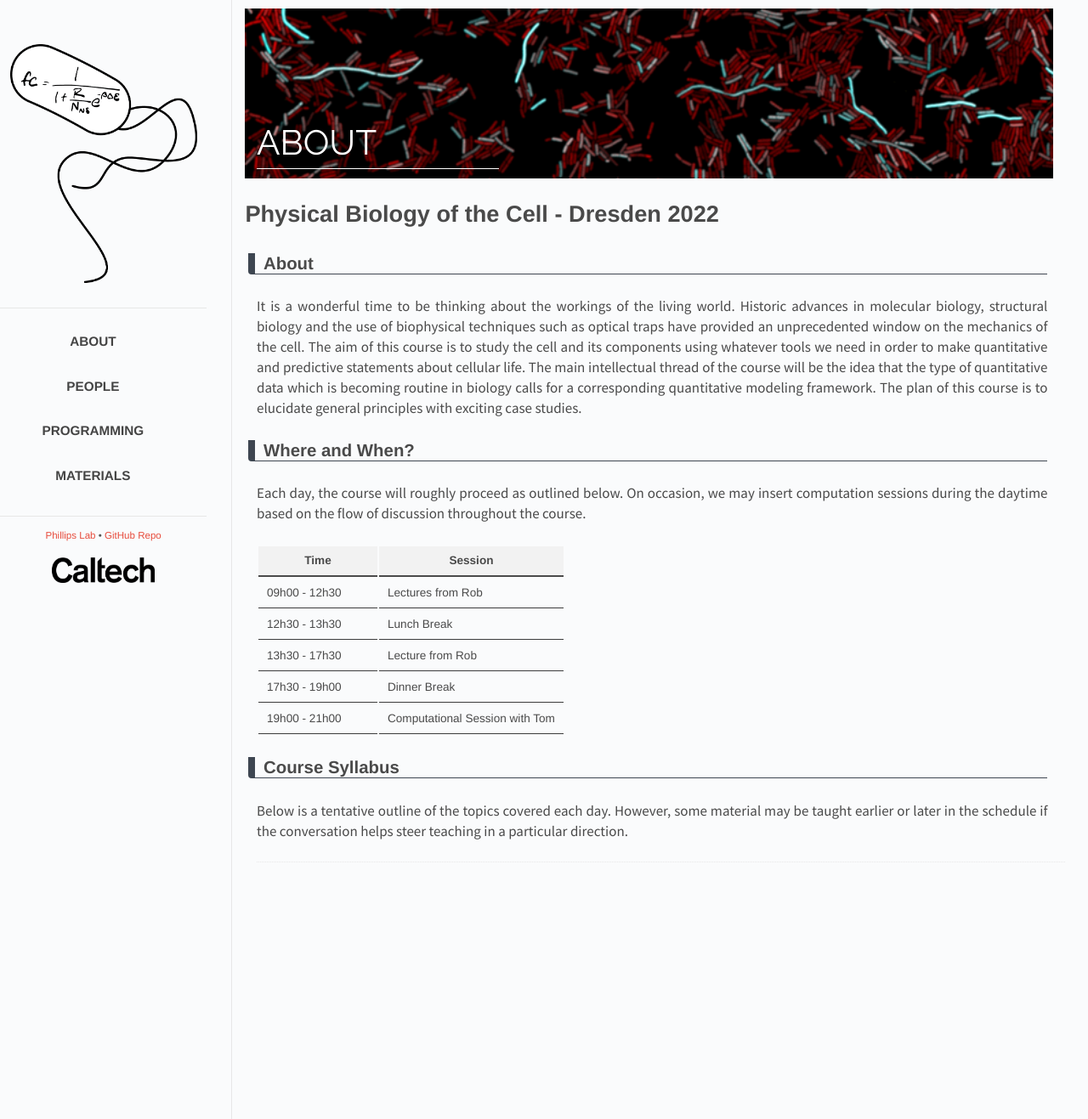
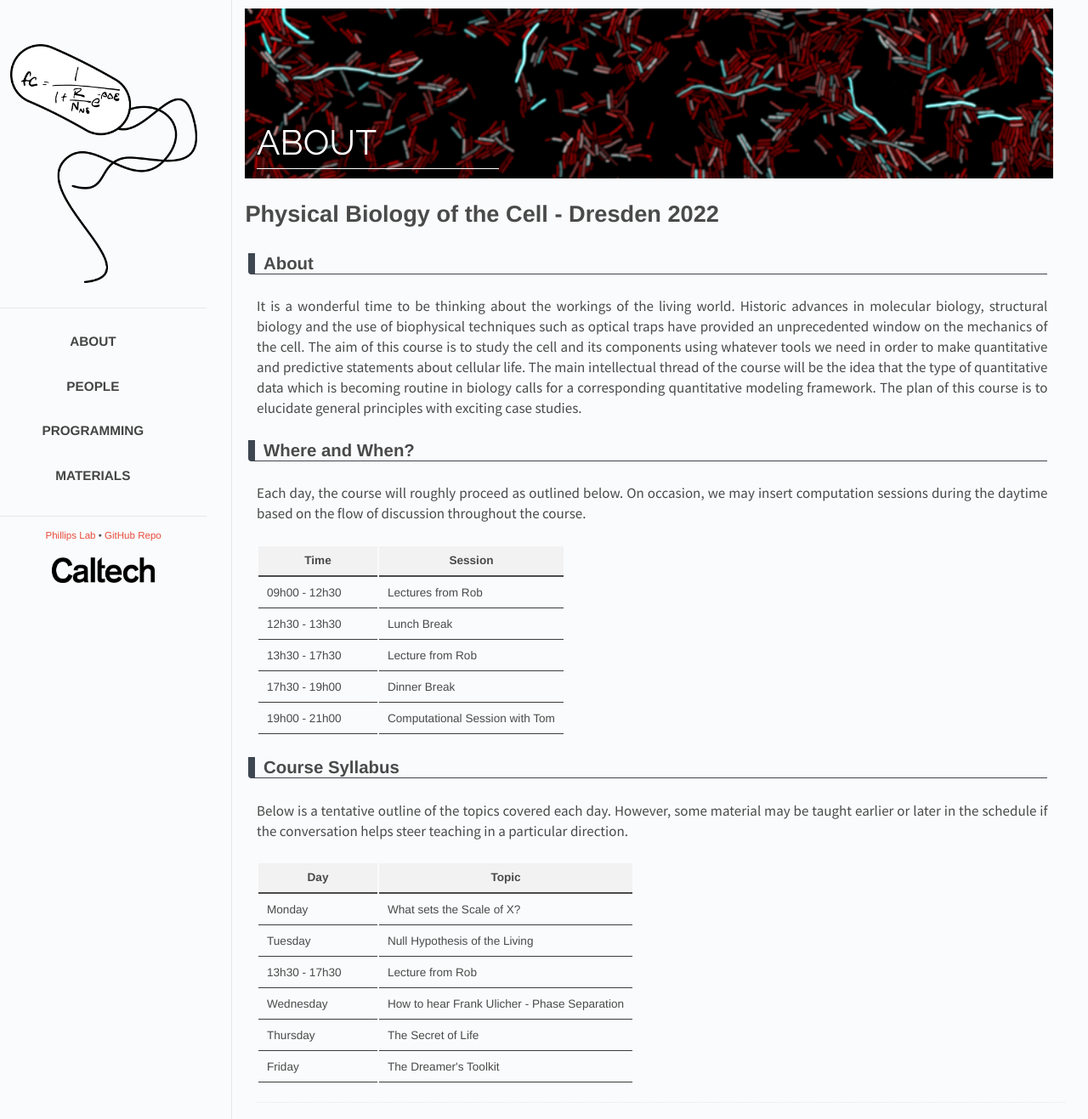
Before and after one commit to RPGroup-PBoC/pboc22_dresden, a Jekyll site: the page built from _posts/2022-01-31-about.md, in a window 1280 px wide. Shown: the whole page at 85% size. Built offline with Jekyll 4.4.1, drawn with Linux system fonts in a browser that asks for light colours.

Commit message:
syllabus

```diff
--- a/_posts/2022-01-31-about.md
+++ b/_posts/2022-01-31-about.md
@@ -47,3 +47,34 @@ Each day, the course will roughly proceed as outlined below. On occasion, we may
 ## Course Syllabus
 
 Below is a tentative outline of the topics covered each day. However, some material may be taught earlier or later in the schedule if the conversation helps steer teaching in a particular direction.
+
+<table>
+<tr>
+    <th style="width:130px"><b>Day</b></th>
+    <th><b>Topic</b></th>
+</tr>
+<tr>
+    <td>Monday</td>
+    <td>What sets the Scale of X?</td>
+</tr>
+<tr>
+    <td>Tuesday</td>
+    <td>Null Hypothesis of the Living</td>
+</tr>
+<tr>
+    <td>13h30 - 17h30</td>
+    <td>Lecture from Rob</td>
+</tr>
+<tr>
+    <td>Wednesday</td>
+    <td>How to hear Frank Ulicher - Phase Separation</td>
+</tr>
+<tr>
+    <td>Thursday</td>
+    <td>The Secret of Life</td>
+</tr>
+<tr>
+    <td>Friday</td>
+    <td>The Dreamer's Toolkit</td>
+</tr>
+</table>
```
